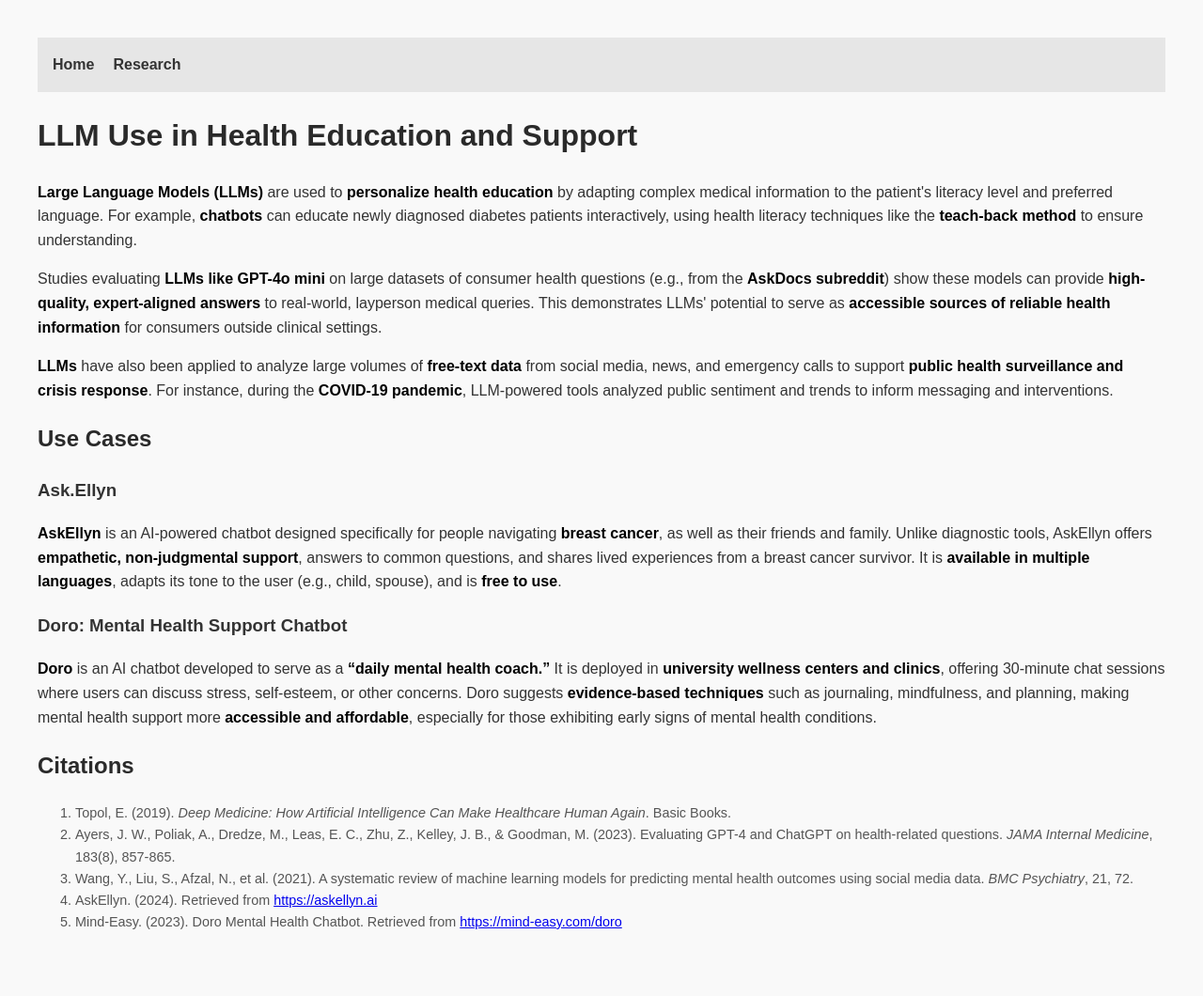
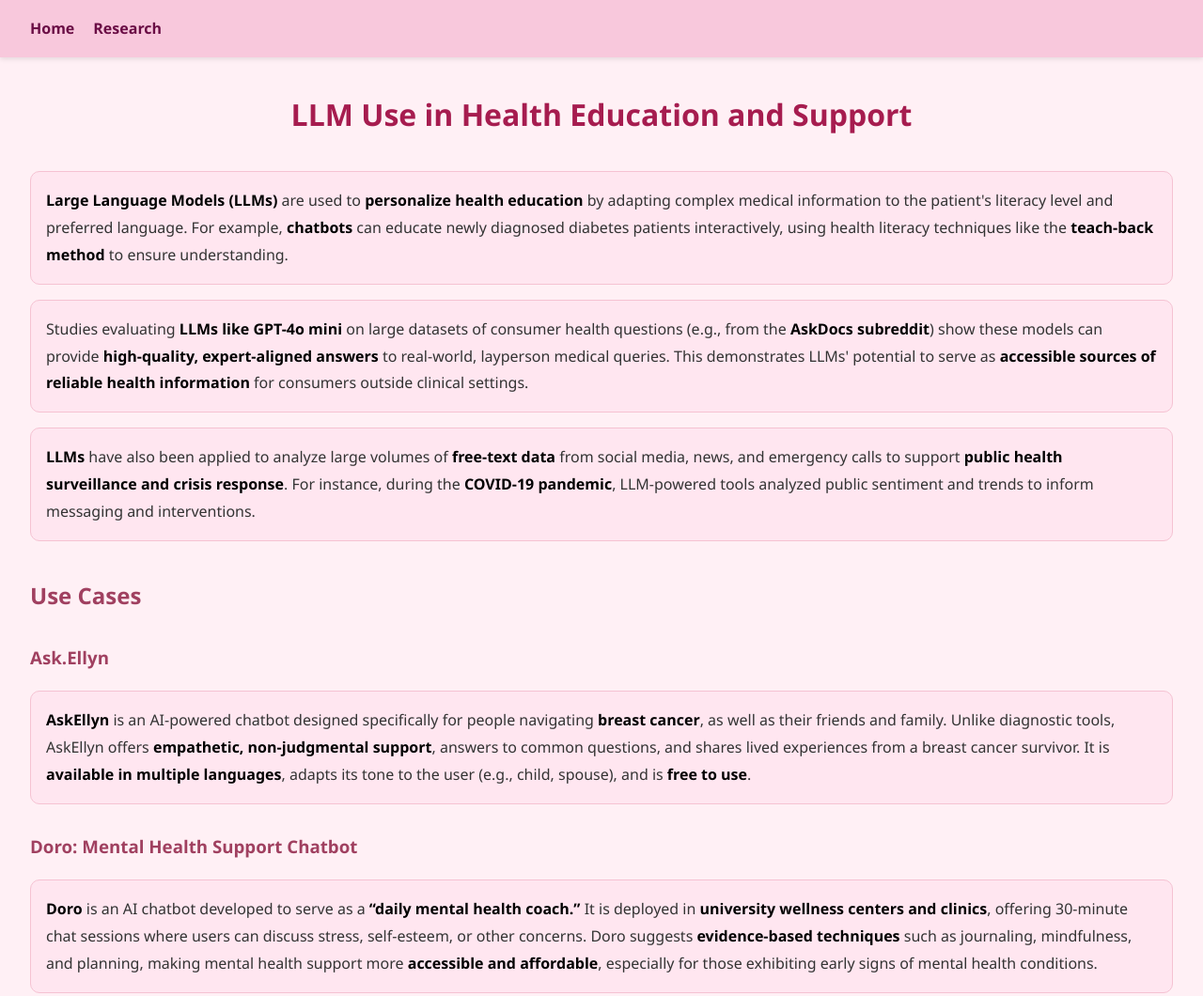
Before and after one commit to ai4to/ai4tollm, a plain HTML site: page research.html in a window 1280 px wide. Shown: the top 1060 px of the page at 94% size. Before the commit the page ends 1033 px from the top, so only its background shows below. Drawn offline with Linux system fonts and the light colour scheme.

Commit message:
Update research.html

```diff
--- a/research.html
+++ b/research.html
@@ -5,32 +5,96 @@
   <title>LLM Use in Health Education and Support</title>
   <style>
     body {
-      font-family: Arial, sans-serif;
-      line-height: 1.6;
-      margin: 40px;
-      background-color: #f9f9f9;
+      background-color: #fff0f5; /* light pink */
+      font-family: 'Segoe UI', Tahoma, Geneva, Verdana, sans-serif;
+      line-height: 1.8;
+      margin: 0;
+      padding: 2em;
       color: #333;
     }
-    h1, h2 {
-      color: #2a2a2a;
+
+    nav {
+      background-color: #f8c8dc;
+      padding: 1em 2em;
+      box-shadow: 0 2px 5px rgba(0,0,0,0.1);
+      margin: -2em -2em 2em -2em;
     }
+
+    nav ul {
+      list-style: none;
+      margin: 0;
+      padding: 0;
+      display: flex;
+      gap: 20px;
+    }
+
+    nav ul li a {
+      text-decoration: none;
+      font-weight: bold;
+      color: #6a0d45;
+      transition: color 0.3s ease;
+    }
+
+    nav ul li a:hover {
+      color: #d63384;
+    }
+
+    h1 {
+      color: #a61c4f;
+      text-align: center;
+      margin-bottom: 1em;
+    }
+
+    h2, h3 {
+      color: #a04060;
+      margin-top: 1.5em;
+    }
+
     strong {
       color: #000;
     }
+
+    p {
+      background-color: #ffe6f0;
+      padding: 1em;
+      border-radius: 10px;
+      border: 1px solid #f5c2d2;
+      margin: 1em 0;
+    }
+
     .citation {
-      font-size: 0.9em;
-      color: #555;
+      font-size: 0.95em;
+      color: #5a5a5a;
+      background-color: #fce4ec;
+      padding: 1em;
+      border-radius: 8px;
+      border: 1px solid #f5c2d2;
+      margin-top: 2em;
+    }
+
+    .citation li {
+      margin-bottom: 0.5em;
+    }
+
+    a {
+      color: #c2185b;
+      text-decoration: none;
+    }
+
+    a:hover {
+      text-decoration: underline;
     }
   </style>
 </head>
 <body>
+
   <!-- Navigation Bar -->
-  <nav style="background-color: #e6e6e6; padding: 1em;">
-  <ul style="list-style: none; margin: 0; padding: 0; display: flex; gap: 20px;">
-    <li><a href="index.html" style="text-decoration: none; font-weight: bold; color: #333;">Home</a></li>
-    <li><a href="research.html" style="text-decoration: none; font-weight: bold; color: #333;">Research</a></li>
-  </ul>
-</nav>
+  <nav>
+    <ul>
+      <li><a href="index.html">Home</a></li>
+      <li><a href="research.html">Research</a></li>
+    </ul>
+  </nav>
 
   <h1>LLM Use in Health Education and Support</h1>
 
@@ -49,6 +113,7 @@
   <p><strong>Doro</strong> is an AI chatbot developed to serve as a <strong>“daily mental health coach.”</strong> It is deployed in <strong>university wellness centers and clinics</strong>, offering 30-minute chat sessions where users can discuss stress, self-esteem, or other concerns. Doro suggests <strong>evidence-based techniques</strong> such as journaling, mindfulness, and planning, making mental health support more <strong>accessible and affordable</strong>, especially for those exhibiting early signs of mental health conditions.</p>
 
   <h2>Citations</h2>
+
   <ol class="citation">
     <li>Topol, E. (2019). <em>Deep Medicine: How Artificial Intelligence Can Make Healthcare Human Again</em>. Basic Books.</li>
     <li>Ayers, J. W., Poliak, A., Dredze, M., Leas, E. C., Zhu, Z., Kelley, J. B., & Goodman, M. (2023). Evaluating GPT-4 and ChatGPT on health-related questions. <em>JAMA Internal Medicine</em>, 183(8), 857-865.</li>
```
